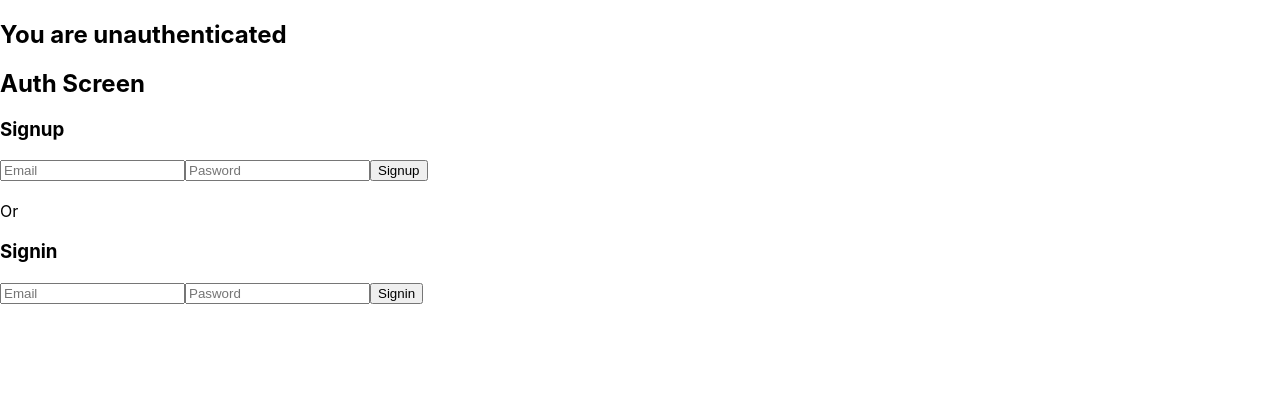
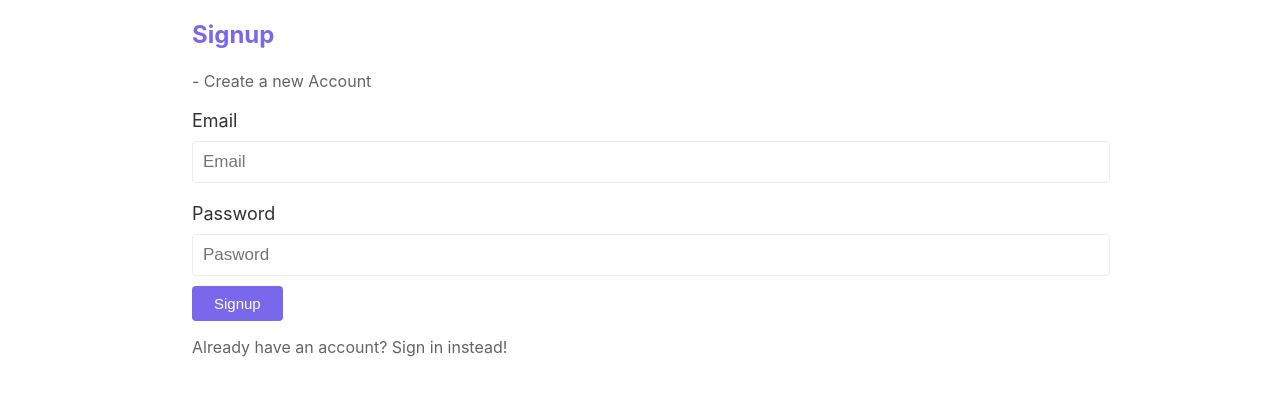
Before and after one commit to itsrojasleon/react-node-blog, a React (Create React App) app in the folder blog-client/: page / in a window 1280 px wide. Shown: the top 396 px of the page. Built offline with nearby package versions, Linux system fonts and the light colour scheme.

Commit message:
So much styles

```diff
--- a/blog-client/src/UnauthenticatedApp.js
+++ b/blog-client/src/UnauthenticatedApp.js
@@ -1,14 +1,7 @@
 import React from 'react';
 import AuthScreen from './screens/AuthScreen';
 
-// Add logic for signup or signin
-
 const UnauthenticatedApp = () => {
-  return (
-    <div>
-      <h2>You are unauthenticated</h2>
-      <AuthScreen />
-    </div>
-  );
+  return <AuthScreen />;
 };
 export default UnauthenticatedApp;
--- a/blog-client/src/components/AuthForm.js
+++ b/blog-client/src/components/AuthForm.js
@@ -1,27 +1,31 @@
 import React, { useState } from 'react';
+import { Input, Form, Label, Button, Title, Text } from '../styles/index';
 
-const AuthForm = ({ title, onSubmit, errorMessage }) => {
+const AuthForm = ({ title, subtitle, onSubmit, errorMessage }) => {
   const [email, setEmail] = useState('');
   const [password, setPassword] = useState('');
 
   return (
-    <div>
-      <h3>{title}</h3>
+    <Form>
+      <Title>{title}</Title>
+      <Text>{subtitle}</Text>
       <div>
-        <input
+        <Label>Email</Label>
+        <Input
           type="text"
           placeholder="Email"
           onChange={e => setEmail(e.target.value)}
         />
-        <input
+        <Label>Password</Label>
+        <Input
           type="password"
           placeholder="Pasword"
           onChange={e => setPassword(e.target.value)}
         />
-        <button onClick={() => onSubmit({ email, password })}>{title}</button>
+        <Button onClick={() => onSubmit({ email, password })}>{title}</Button>
         {errorMessage && <div>{errorMessage}</div>}
       </div>
-    </div>
+    </Form>
   );
 };
 
--- a/blog-client/src/screens/AuthScreen.js
+++ b/blog-client/src/screens/AuthScreen.js
@@ -1,26 +1,42 @@
-import React, { useContext } from 'react';
+import React, { useState, useContext } from 'react';
 import AuthForm from '../components/AuthForm';
 import { Context as AuthContext } from '../context/AuthContext';
+import { AuthWrapper, Instead } from '../styles/index';
 
 const AuthScreen = () => {
   const { state, signup, signin } = useContext(AuthContext);
 
+  // I need to show the signup form for the first time
+  const [showSignup, setShowSignup] = useState(true);
+
   return (
-    <div>
-      <h2>Auth Screen</h2>
+    <AuthWrapper>
+      {showSignup ? (
+        <>
           <AuthForm
             title="Signup"
+            subtitle="- Create a new Account"
             onSubmit={signup}
             errorMessage={state.errorMessage}
           />
-      <br />
-      <div>Or</div>
+          <Instead onClick={() => setShowSignup(false)}>
+            Already have an account? Sign in instead!
+          </Instead>
+        </>
+      ) : (
+        <>
           <AuthForm
             title="Signin"
+            subtitle="- Signin into your account"
             onSubmit={signin}
             errorMessage={state.errorMessage}
           />
-    </div>
+          <Instead onClick={() => setShowSignup(true)}>
+            Dont have an account? Sign up instead
+          </Instead>
+        </>
+      )}
+    </AuthWrapper>
   );
 };
 export default AuthScreen;
--- a/blog-client/src/styles/index.js
+++ b/blog-client/src/styles/index.js
@@ -131,4 +131,24 @@ export const Button = styled.button`
   display: flex;
   align-items: center;
   justify-content: space-between;
+  transition: 0.2s;
+  &:hover {
+    cursor: pointer;
+    opacity: 0.8;
+  }
 `;
+
+export const AuthWrapper = styled.div`
+  width: 70%;
+  margin: auto;
+  @media (max-width: 769px) {
+    width: 90%;
+  }
+`;
+export const Instead = styled.p`
+  color: rgb(100, 100, 100);
+  &:hover {
+    cursor: pointer;
+    text-decoration: underline;
+  }
+`;
```
Lines whose indentation alone changed are shown as unchanged.
